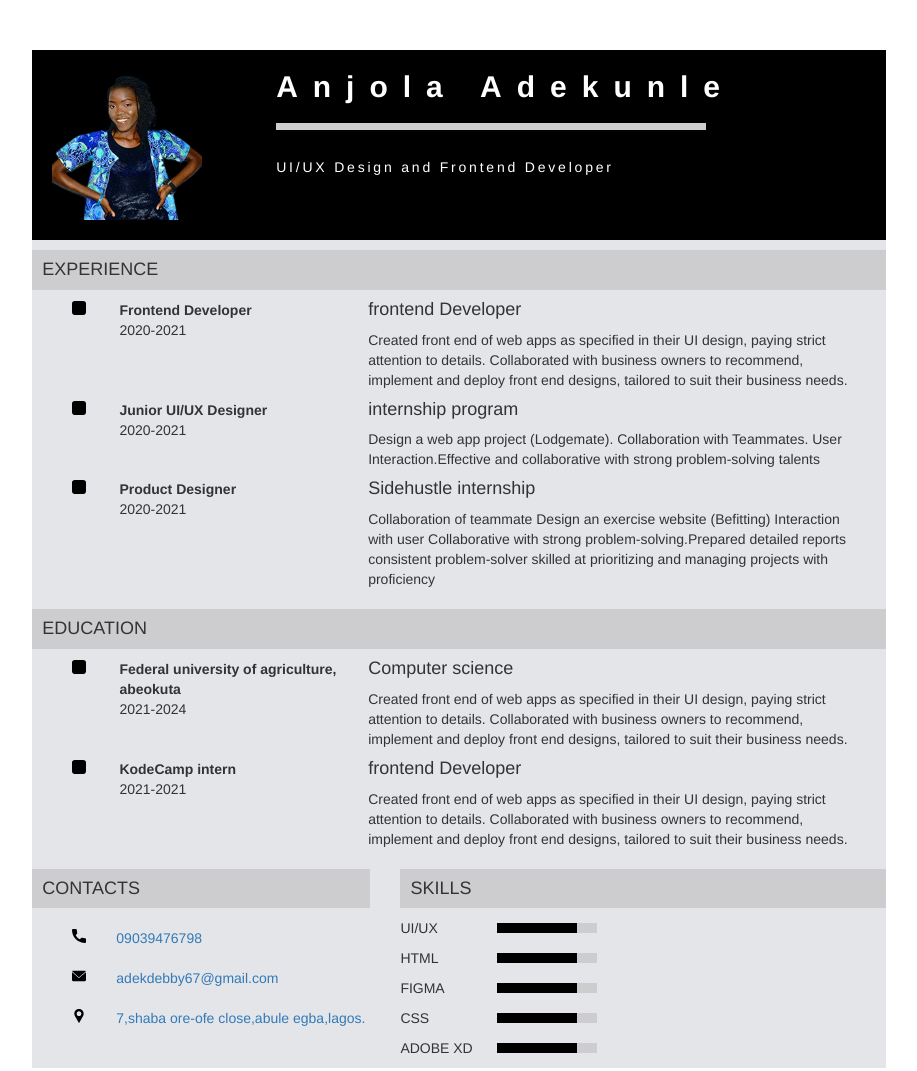
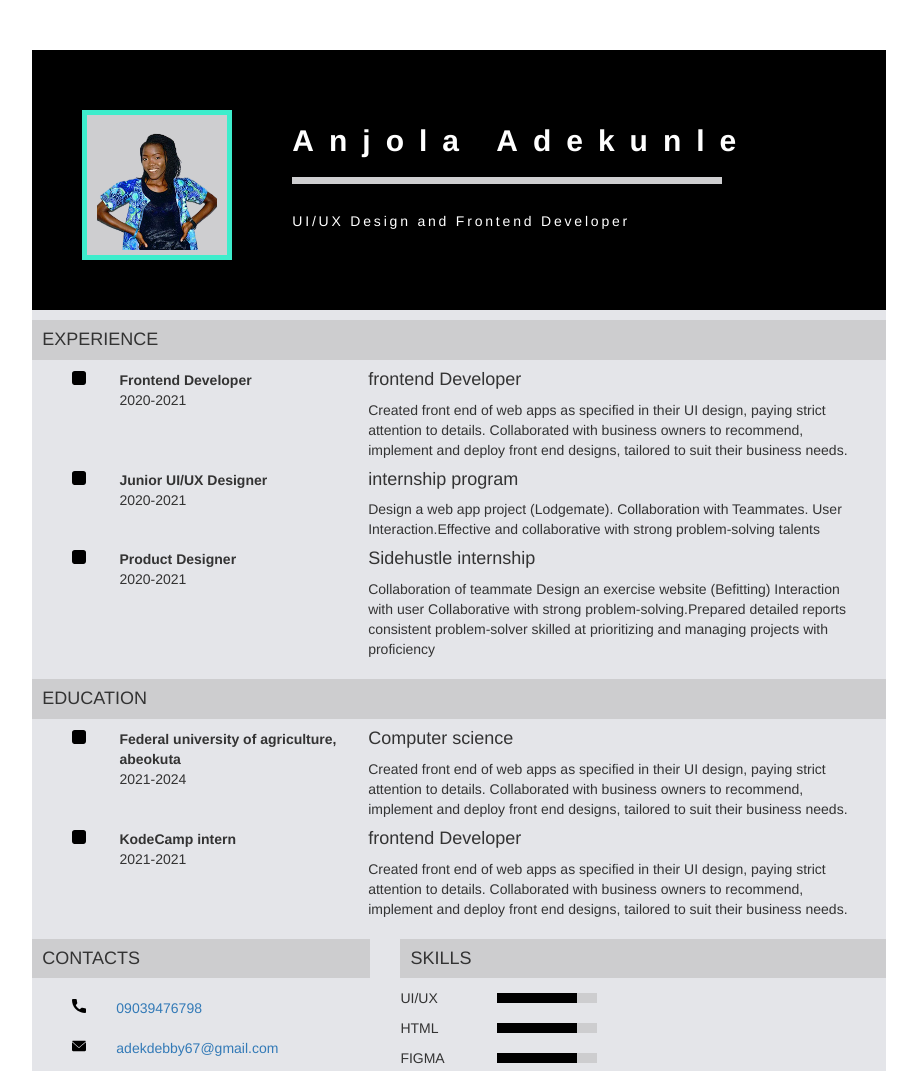
Before and after one commit to Anjola12364/Resume, a plain HTML site: page index.html in a window 1280 px wide. Shown: the top 1071 px of the page, without its empty margins (181-1098 px from the left). Drawn offline with nearby package versions, Linux system fonts and the light colour scheme.

Commit message:
second commit

```diff
--- a/index.html
+++ b/index.html
@@ -15,7 +15,7 @@
 <body>
     <div class="col-md-offset-2 col-md-8" style="background: #e4e5e9;" id="wrapper">
         <div id="header">
-            <div>
+            <div id="img">
                 <img src="anjola.png" id="image">
             </div>
             <div>
--- a/resume.css
+++ b/resume.css
@@ -1,8 +1,18 @@
 #header {
     display: grid;
-    grid-template-columns: 2fr 5fr;
+    grid-template-columns: 1fr 4fr;
     background: black;
     color: white;
+}
+
+#img {
+    border: 5px solid #3eedcc;
+    background: #ceced0;
+    height: 150px;
+    width: 150px;
+    margin-top: 60px;
+    margin-bottom: 50px;
+    margin-left: 50px;
 }
 
 #ui {
@@ -81,28 +91,31 @@ svg {
 }
 
 #image {
-    height: 150px;
-    width: 150px;
-    margin-top: 20px;
-    margin-bottom: 20px;
-    margin-left: 20px;
+    height: 120px;
+    width: 120px;
+    margin-top: 15px;
+    margin-bottom: 10px;
+    margin-left: 10px;
 }
 
 #name {
     letter-spacing: 0.5em;
     font-weight: bold;
-    margin-top: 20px;
+    margin-top: 74px;
+    margin-left: 60px;
 }
 
 #web {
     letter-spacing: 0.2em;
     margin-top: 30px;
+    margin-left: 60px;
 }
 
 #underline {
     width: 430px;
     height: 7px;
     margin-top: 20px;
+    margin-left: 60px;
     background: #ceced0;
 }
 
```
